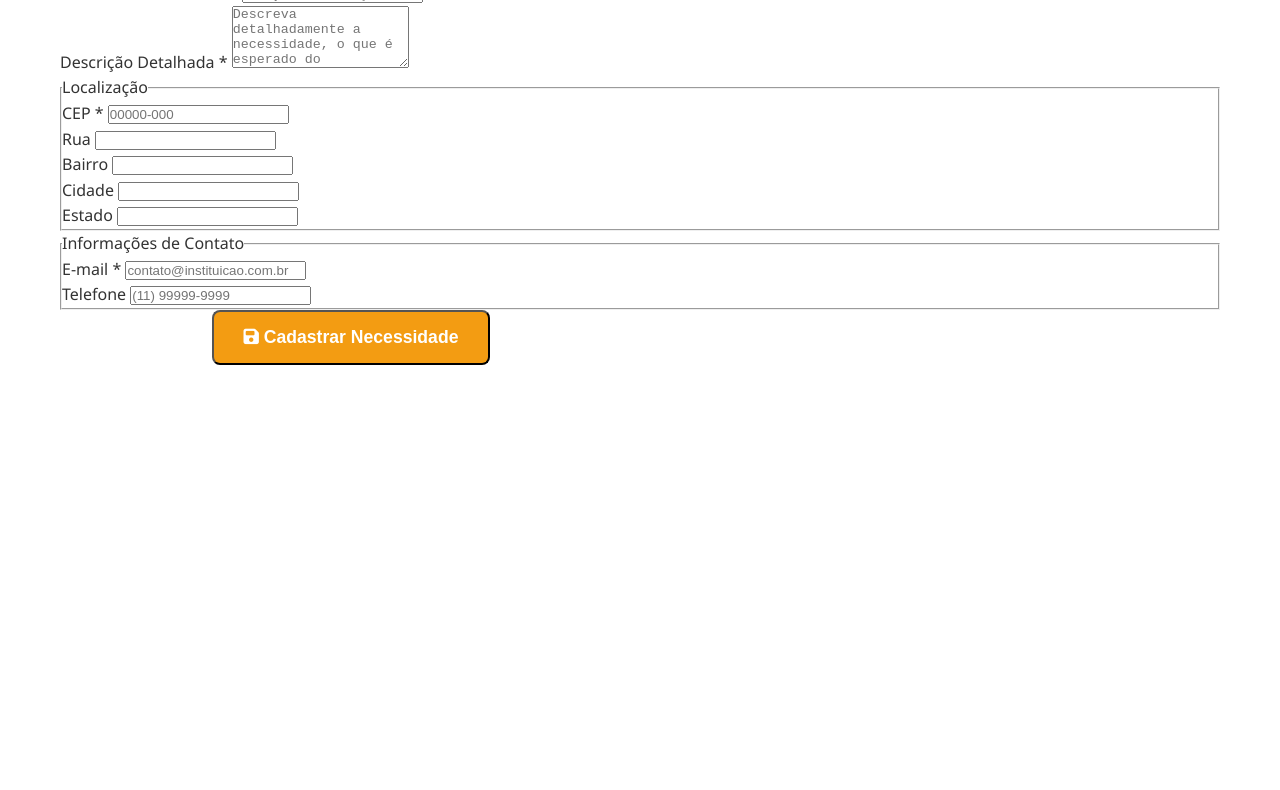
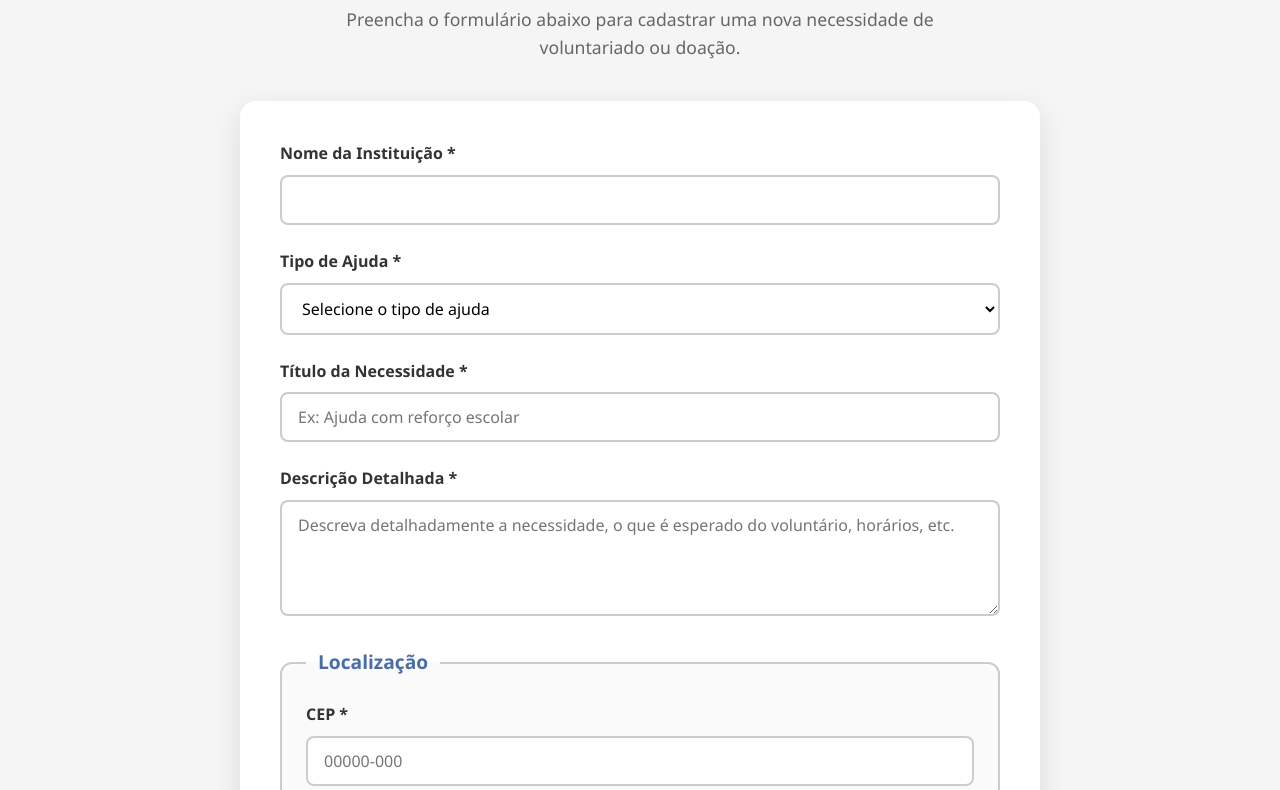
Before and after one commit to Joao-Felipe-coding/voluntariado, a plain HTML site: page cadastro.html in a window 1280 px wide. Shown: the part 212-1002 px from the top of the page. Before the commit the page ends 800 px from the top, so only its background shows below. Drawn offline with Linux system fonts and the light colour scheme.

Commit message:
style: Implementa estilização do formulário de cadastro

```diff
--- a/frontend/assets/css/style.css
+++ b/frontend/assets/css/style.css
@@ -350,3 +350,195 @@ header {
   text-align: center;
   opacity: 0.7;
 }
+
+/* Formulário de Cadastro */
+.form-section {
+  padding: 60px 0;
+  background-color: var(--light-gray);
+  min-height: calc(100vh - 80px);
+}
+
+.form-header {
+  text-align: center;
+  margin-bottom: 40px;
+}
+
+.form-header h2 {
+  font-size: 2.5rem;
+  color: var(--primary-color);
+  margin-bottom: 16px;
+  font-weight: 700;
+}
+
+.form-header p {
+  color: var(--dark-gray);
+  font-size: 1.1rem;
+  max-width: 600px;
+  margin: 0 auto;
+}
+
+.necessidade-form {
+  background: var(--light-color);
+  padding: 40px;
+  border-radius: 16px;
+  box-shadow: 0 10px 30px rgba(0, 0, 0, 0.1);
+  max-width: 800px;
+  margin: 0 auto;
+}
+
+.form-group {
+  margin-bottom: 24px;
+}
+
+.form-group label {
+  display: block;
+  margin-bottom: 8px;
+  font-weight: 600;
+  color: var(--text-color);
+  font-size: 1rem;
+}
+
+.form-group input,
+.form-group select,
+.form-group textarea {
+  width: 100%;
+  padding: 12px 16px;
+  border: 2px solid var(--gray);
+  border-radius: 8px;
+  font-size: 1rem;
+  font-family: inherit;
+  transition: border-color 0.3s ease, box-shadow 0.3s ease;
+  background-color: var(--light-color);
+}
+
+.form-group input:focus,
+.form-group select:focus,
+.form-group textarea:focus {
+  outline: none;
+  border-color: var(--primary-color);
+  box-shadow: 0 0 0 3px rgba(74, 109, 167, 0.1);
+}
+
+.form-group input[readonly] {
+  background-color: var(--light-gray);
+  cursor: not-allowed;
+}
+
+.form-row {
+  display: grid;
+  grid-template-columns: 1fr 1fr;
+  gap: 20px;
+}
+
+.form-fieldset {
+  border: 2px solid var(--gray);
+  border-radius: 12px;
+  padding: 24px;
+  margin-bottom: 32px;
+  background-color: #fafafa;
+}
+
+.form-fieldset legend {
+  font-weight: 700;
+  color: var(--primary-color);
+  font-size: 1.2rem;
+  padding: 0 12px;
+}
+
+.form-actions {
+  display: flex;
+  gap: 16px;
+  justify-content: center;
+  margin-top: 32px;
+  flex-wrap: wrap;
+}
+
+.btn {
+  padding: 12px 24px;
+  border: none;
+  border-radius: 8px;
+  font-size: 1rem;
+  font-weight: 600;
+  cursor: pointer;
+  transition: all 0.3s ease;
+  display: flex;
+  align-items: center;
+  gap: 8px;
+  text-decoration: none;
+}
+
+.btn-primary {
+  background-color: var(--primary-color);
+  color: var(--light-color);
+}
+
+.btn-primary:hover {
+  background-color: var(--secondary-color);
+  transform: translateY(-2px);
+  box-shadow: 0 4px 12px rgba(74, 109, 167, 0.3);
+}
+
+.btn-secondary {
+  background-color: var(--gray);
+  color: var(--text-color);
+}
+
+.btn-secondary:hover {
+  background-color: var(--dark-gray);
+  color: var(--light-color);
+  transform: translateY(-2px);
+}
+
+/* Mensagens de Erro e Sucesso */
+.error-message {
+  color: var(--error-color);
+  font-size: 0.9rem;
+  margin-top: 4px;
+  display: none;
+}
+
+.error-message.show {
+  display: block;
+}
+
+.form-group input.error,
+.form-group select.error,
+.form-group textarea.error {
+  border-color: var(--error-color);
+  box-shadow: 0 0 0 3px rgba(231, 76, 60, 0.1);
+}
+
+.success-message {
+  background-color: var(--success-color);
+  color: var(--light-color);
+  padding: 16px;
+  border-radius: 8px;
+  margin-top: 24px;
+  text-align: center;
+  display: flex;
+  align-items: center;
+  justify-content: center;
+  gap: 8px;
+}
+
+.success-message i {
+  font-size: 1.2rem;
+}
+
+.loading-message {
+  color: var(--primary-color);
+  font-size: 0.9rem;
+  margin-top: 4px;
+  display: flex;
+  align-items: center;
+  gap: 8px;
+}
+
+.loading-message i {
+  animation: spin 1s linear infinite;
+}
+
+@keyframes spin {
+  from { transform: rotate(0deg); }
+  to { transform: rotate(360deg); }
+}
```
